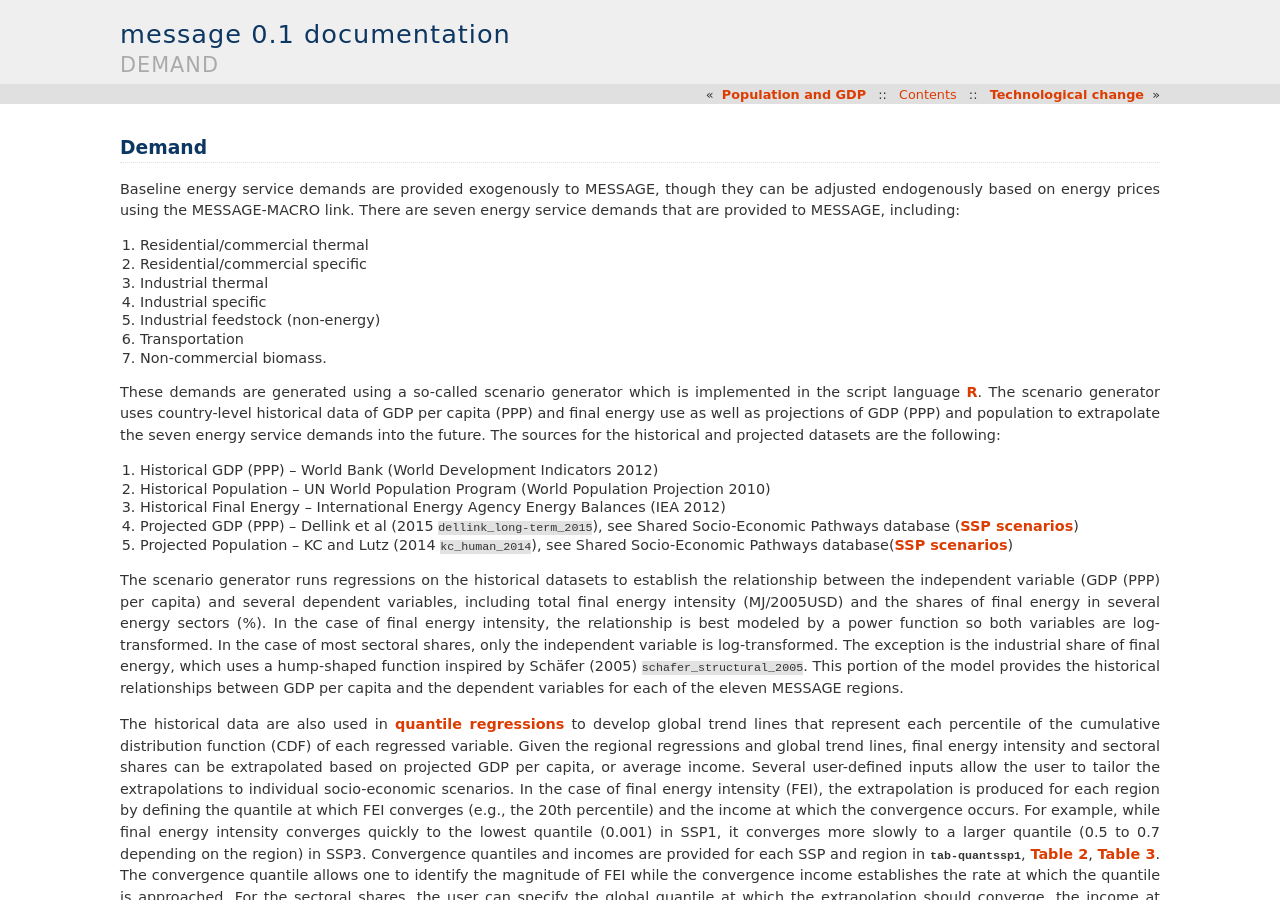
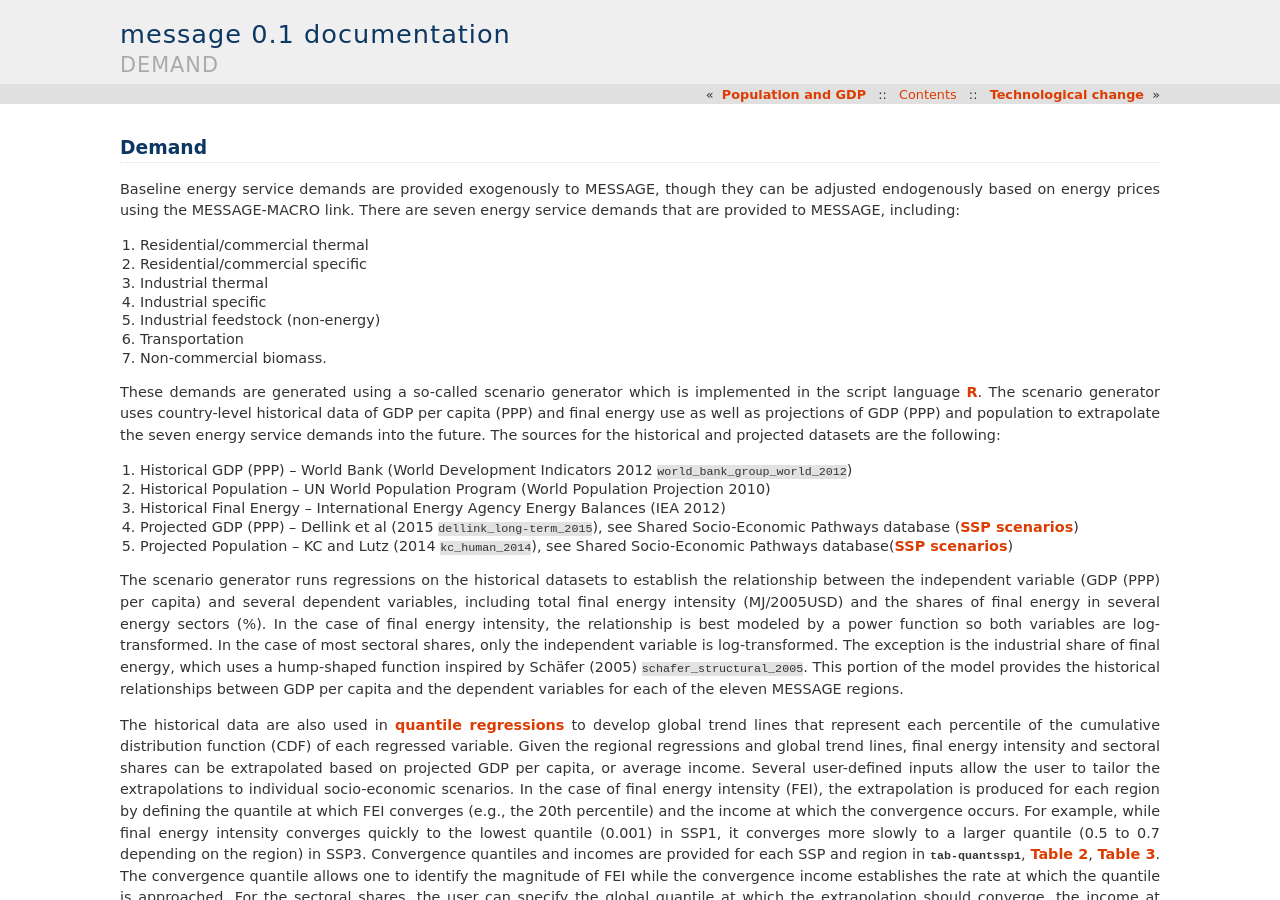
Before and after one commit to yiyi1991/message-ix-models, a Sphinx documentation site: the page built from doc/global/source/message_globiom/socio_econ/demand.rst, in a window 1280 px wide and 900 px high. Built offline with Sphinx 7.4.7, drawn with Linux system fonts in a browser that asks for light colours; pages that are not in the unit, such as notebooks, are missing from menus; cross-references to code outside the pages are shown as plain code.

Commit message:
Update demand.rst

```diff
--- a/doc/global/source/message_globiom/socio_econ/demand.rst
+++ b/doc/global/source/message_globiom/socio_econ/demand.rst
@@ -17,7 +17,7 @@ These demands are generated using a so-called scenario generator which is implem
 historical data of GDP per capita (PPP) and final energy use as well as projections of GDP (PPP) and population to extrapolate the seven energy service demands into the future. The
 sources for the historical and projected datasets are the following:
 
-1. Historical GDP (PPP) – World Bank (World Development Indicators 2012)
+1. Historical GDP (PPP) – World Bank (World Development Indicators 2012 :cite:`world_bank_group_world_2012`)
 2. Historical Population – UN World Population Program (World Population Projection 2010)
 3. Historical Final Energy – International Energy Agency Energy Balances (IEA 2012)
 4. Projected GDP (PPP) – Dellink et al (2015 :cite:`dellink_long-term_2015`), see Shared Socio-Economic Pathways database (`SSP scenarios <https://tntcat.iiasa.ac.at/SspDb/>`_)
```
